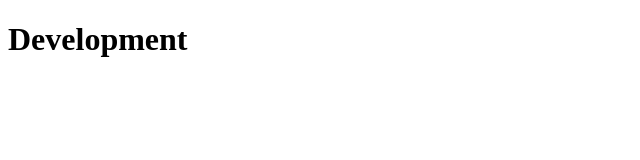
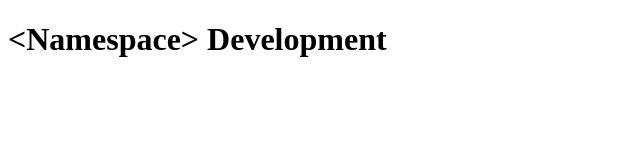
Before and after one commit to NamespaceEcho/development, a plain HTML site: page index.html in a window 1280 px wide. Shown: the whole page, without its empty margins (0-640 px from the left). Drawn offline with Linux system fonts and the light colour scheme.

Commit message:
Update index.html

```diff
--- a/index.html
+++ b/index.html
@@ -10,6 +10,6 @@
 	</head>
 
 	<body>
-    <h1><Namespace> Development</h1>
+		<h1>&lt;Namespace&gt; Development</h1>
 	<body>
 </html>
```
Lines whose indentation alone changed are shown as unchanged.
